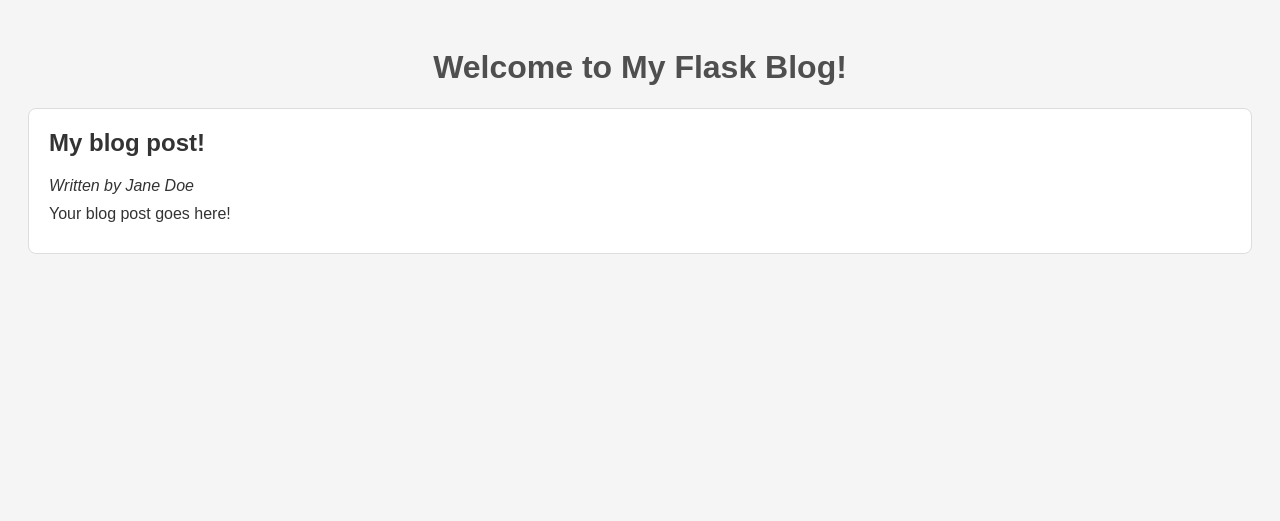
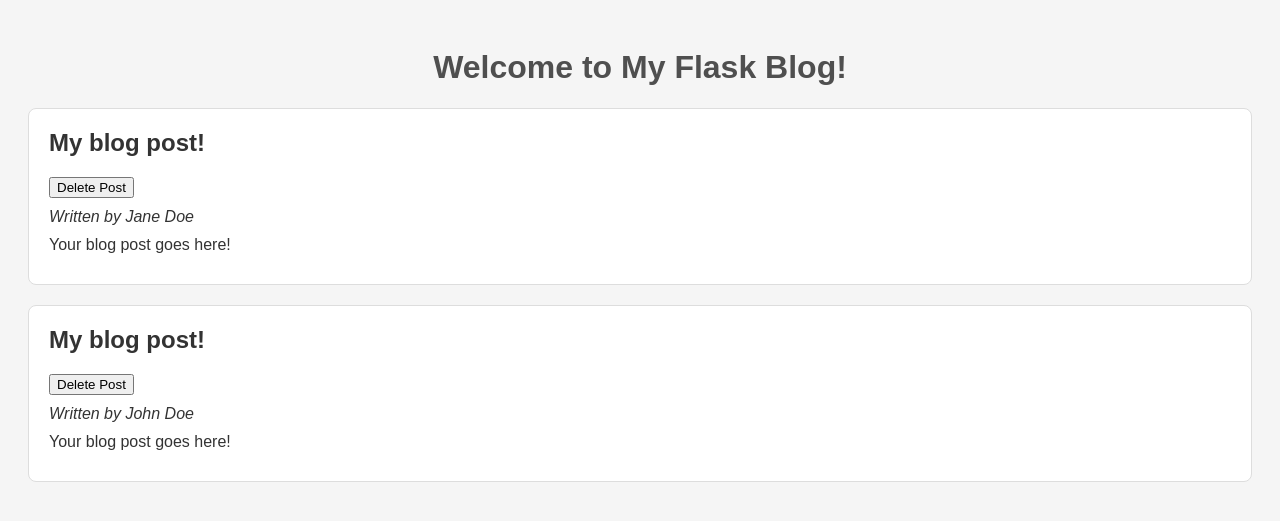
Before and after one commit to defPhisy/flask_blog_app, a Flask app: page / in a window 1280 px wide. Shown: the top 521 px of the page. Run offline with Flask 3, Linux system fonts and the light colour scheme.

Commit message:
feat: add delete button to post, changed data structure and refactor "content" to "text"
- (app.py) add delete route function
- (storage.py) add delete function and modify data structure
to access posts directly over post_id
- (post.py) adapt to modified data structure
- templates (index.html) add delete button

```diff
--- a/app.py
+++ b/app.py
@@ -7,7 +7,6 @@ app = Flask(__name__)
 
 @app.route("/")
 def index():
-
     blog_posts = STORAGE.get_posts()
     return render_template("index.html", posts=blog_posts)
 
@@ -19,13 +18,20 @@ def add():
 
         title = request.form.get("title")
         author = request.form.get("author")
-        content = request.form.get("content")
+        text = request.form.get("text")
 
-        STORAGE.add_post(title, author, content)
+        STORAGE.add_post(title, author, text)
 
         return redirect(url_for("index"))
     return render_template("add.html")
 
 
+@app.route("/delete/<post_id>")
+def delete(post_id):
+    STORAGE.delete(post_id)
+
+    return redirect(url_for("index"))
+
+
 if __name__ == "__main__":
     app.run(host="0.0.0.0", port=5001, debug=True)
--- a/data/blog_posts.json
+++ b/data/blog_posts.json
@@ -1,8 +1,12 @@
-[
-  {
-    "id": "6d607fac18ed460f85c5de8fcf98833e",
+{
+  "f53887682f004b05a094ff649709762a": {
     "author": "Jane Doe",
     "title": "My blog post!",
-    "content": "Your blog post goes here!"
+    "text": "Your blog post goes here!"
+  },
+  "bbfc50eeff3244b694f887241e7ecc5d": {
+    "author": "John Doe",
+    "title": "My blog post!",
+    "text": "Your blog post goes here!"
   }
-]
+}
--- a/storage.py
+++ b/storage.py
@@ -12,9 +12,10 @@ class Storage:
         self.path = os.path.join(self.folder, self.filename)
         self.posts = self.get_posts()
 
-    def get_posts(self) -> list:
+    def get_posts(self) -> dict:
         with open(self.path, "r") as file:
-            return json.load(file)
+            data = json.load(file)
+            return data
 
     def save_posts(self) -> None:
         with open(self.path, "w") as file:
@@ -22,6 +23,14 @@ class Storage:
 
     def add_post(self, title, author, content) -> None:
         new_post = Post(title, author, content)
-        new_dict = new_post.get_dict()
-        self.posts.append(new_dict)
+        content_dict = new_post.get_content()
+        post_id = new_post.id
+        self.posts[post_id] = content_dict
         self.save_posts()
+
+    def delete(self, post_id) -> None:
+        print(post_id)
+        if post_id in self.posts:
+            print("here")
+            del self.posts[post_id]
+            self.save_posts()
--- a/templates/add.html
+++ b/templates/add.html
@@ -13,7 +13,7 @@
         <input type="text" id="title" name="title" value="My blog post!"><br>
         <label for="author">Author:</label><br>
         <input type="text" id="author" name="author" value="Jane Doe"><br><br>
-        <textarea id="content" name="content" rows="4" cols="50">Your blog post goes here!</textarea><br><br>
+        <textarea id="text" name="text" rows="4" cols="50">Your blog post goes here!</textarea><br><br>
         <input type="submit" value="Submit">
     </form>
 </body>
--- a/templates/index.html
+++ b/templates/index.html
@@ -11,11 +11,14 @@
 <body>
     <h1>Welcome to My Flask Blog!</h1>
 
-    {% for post in posts %}
-    <div class="post" data-id="{{ post['id'] }}">
-        <h2>{{ post["title"] }}</h2>
-        <p><em>Written by {{ post["author"] }}</em></p>
-        <p>{{ post["content"] }}</p>
+    {% for id in posts %}
+    <div class="post" data-id="{{ id }}">
+        <h2>{{ posts[id]["title"] }}</h2>
+        <form action="/delete/{{ id }}" , method="get">
+            <input type="submit" value="Delete Post">
+        </form>
+        <p><em>Written by {{ posts[id]["author"] }}</em></p>
+        <p>{{ posts[id]["text"] }}</p>
     </div>
     {% endfor %}
 
```
Also changed, not shown: post.py (+4 -5 lines).
